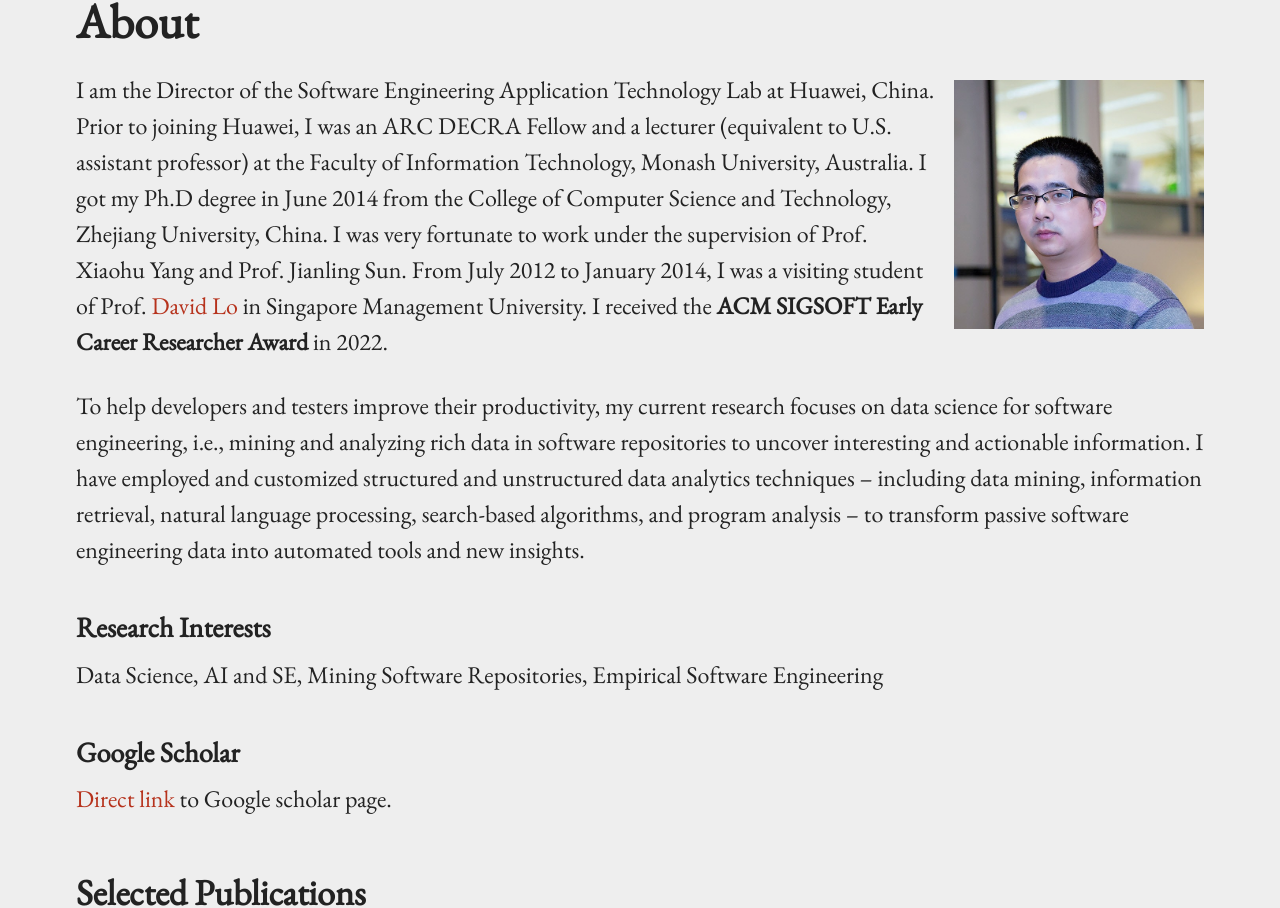
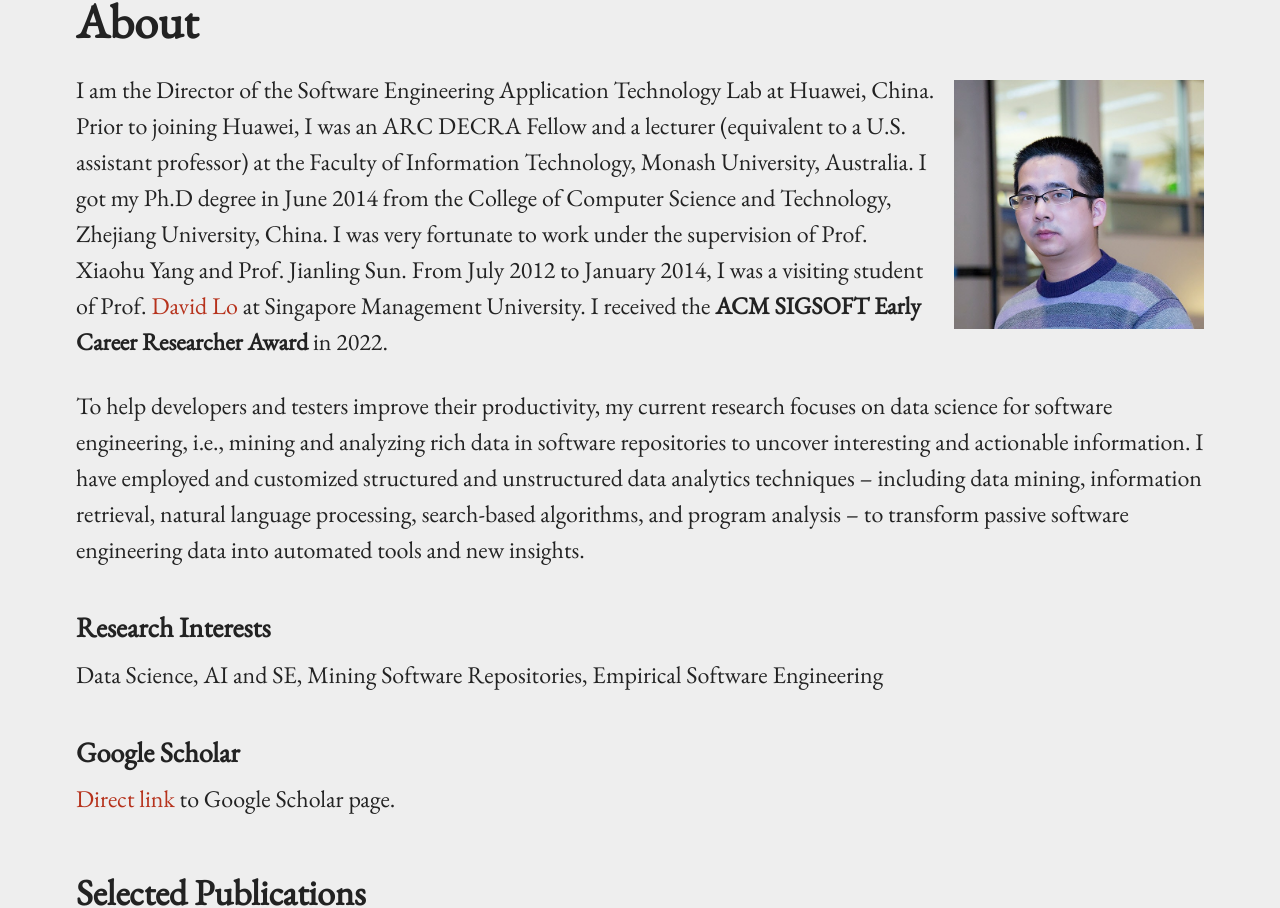
Before and after one commit to xin-xia/xin-xia.github.io, a Jekyll site: the page built from index.md, in a window 1280 px wide and 1400 px high. Shown: the part 154-1062 px from the top of the window. Built offline with Jekyll 4.4.1, drawn with Linux system fonts in a browser that asks for light colours; some of the changed text lies outside the part shown.

```diff
--- a/index.md
+++ b/index.md
@@ -6,7 +6,7 @@ permalink: /
 
 {% include image.html url="images/Xin.jpg" caption="" width="250px"   align="right" %}
 
-I am the Director of the Software Engineering Application Technology Lab at Huawei, China. Prior to joining Huawei, I was  an ARC DECRA Fellow and a lecturer (equivalent to U.S. assistant professor) at the Faculty of Information Technology, Monash University, Australia. I got my Ph.D degree in June 2014 from the College of Computer Science and Technology,  Zhejiang University, China.  I was very fortunate to work under the supervision of  Prof. Xiaohu Yang  and Prof. Jianling Sun. From July  2012 to January 2014, I was a visiting student of Prof. [David Lo] in Singapore Management University. I received the <strong>ACM SIGSOFT Early Career Researcher Award</strong> in 2022.
+I am the Director of the Software Engineering Application Technology Lab at Huawei, China. Prior to joining Huawei, I was  an ARC DECRA Fellow and a lecturer (equivalent to a U.S. assistant professor) at the Faculty of Information Technology, Monash University, Australia. I got my Ph.D degree in June 2014 from the College of Computer Science and Technology,  Zhejiang University, China.  I was very fortunate to work under the supervision of  Prof. Xiaohu Yang  and Prof. Jianling Sun. From July  2012 to January 2014, I was a visiting student of Prof. [David Lo] at Singapore Management University. I received the <strong>ACM SIGSOFT Early Career Researcher Award</strong> in 2022.
 
 
 To help developers and testers improve their productivity, my current research focuses on data science for software engineering, i.e., mining and analyzing
@@ -21,7 +21,7 @@ engineering data into automated tools and new insights.
 Data Science, AI and SE, Mining Software Repositories, Empirical Software Engineering
 
 ### Google Scholar
-[Direct link] to Google scholar page.
+[Direct link] to Google Scholar page.
 
 [Direct link]: https://scholar.google.com/citations?user=XSZRxOEAAAAJ
 
```
Also changed, not shown: other parts of index.md (+1 -0 lines).
